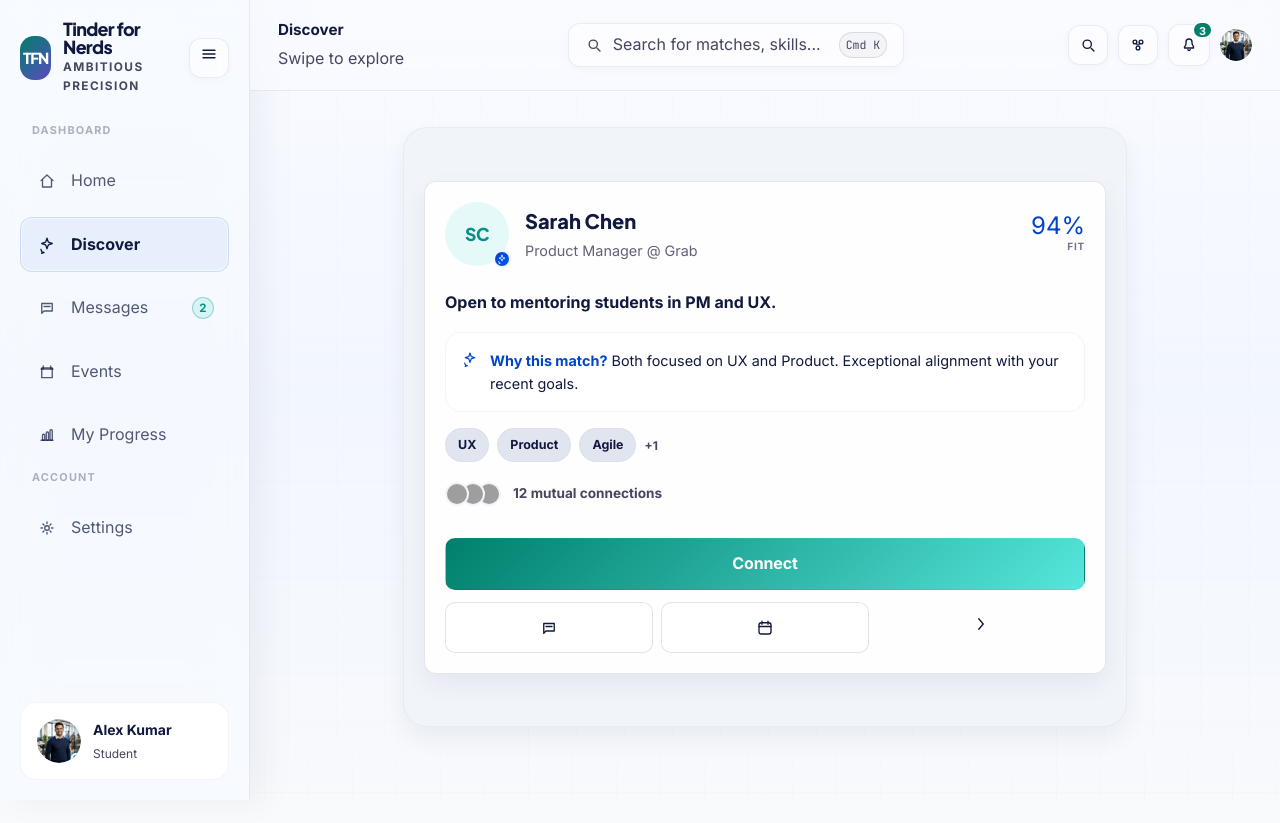
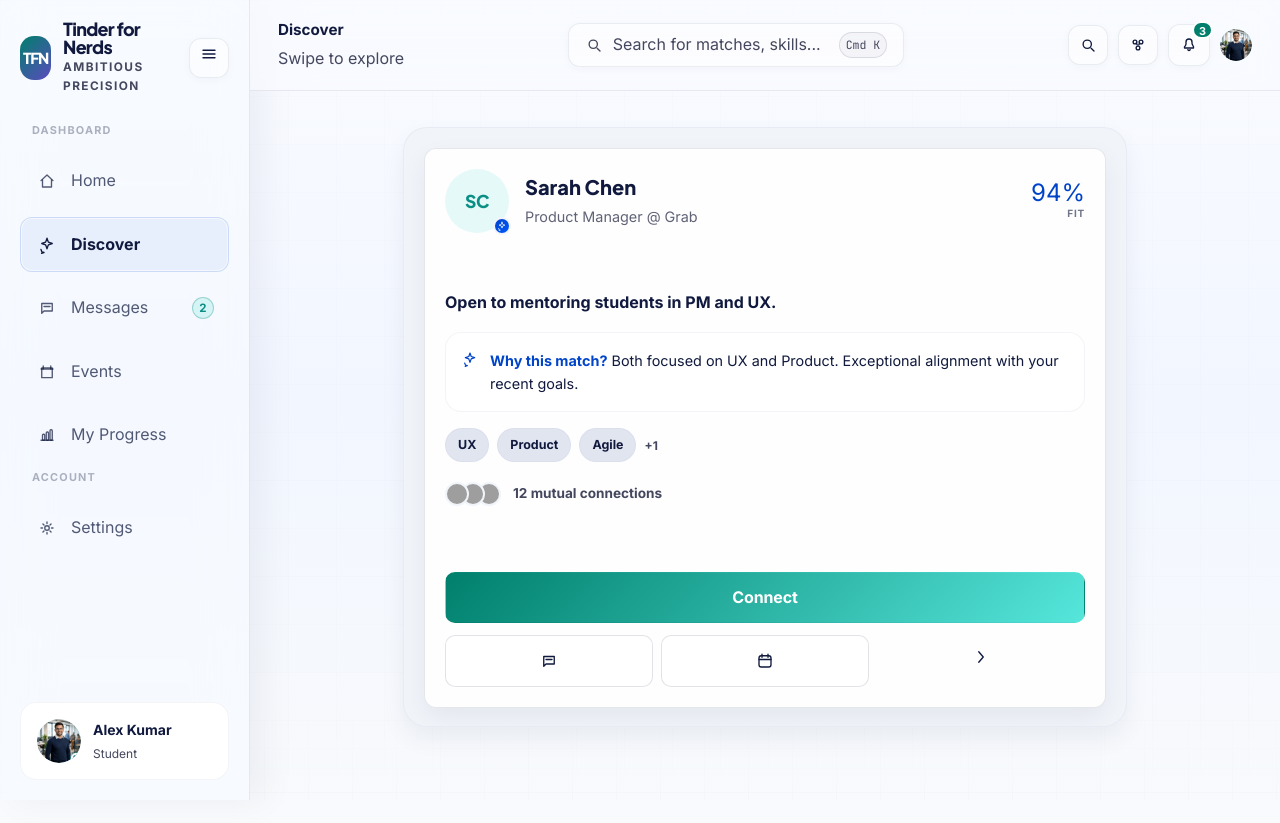
Before and after one commit to Tinder-for-Nerd/Frontend-TFN, a React (Vite) app: page /student/discover in a window 1280 px wide. Built offline with nearby package versions, Linux system fonts and the light colour scheme; sample sign-in values are in the browser's storage; grey boxes are pictures that could not be loaded.

Commit message:
Stretch discover cards to avoid blank space

```diff
--- a/src/styles/discover.css
+++ b/src/styles/discover.css
@@ -42,8 +42,8 @@
 .pm-discover__cell {
   width: 100%;
   display: flex;
-  align-items: center;
-  justify-content: center;
+  align-items: stretch;
+  justify-content: stretch;
   padding: 18px;
   box-sizing: border-box;
 }
@@ -62,6 +62,13 @@
   width: 100%;
   /* Keep the “layered paper” look by letting the stack bg show at edges */
   padding: 2px;
+  height: 100%;
+}
+
+/* Let the card fill the available height so we don't get a dead zone at the bottom */
+.pm-discover__card .pm-mini-profile {
+  height: 100%;
+  justify-content: space-between;
 }
 
 .pm-discover__empty {
```
